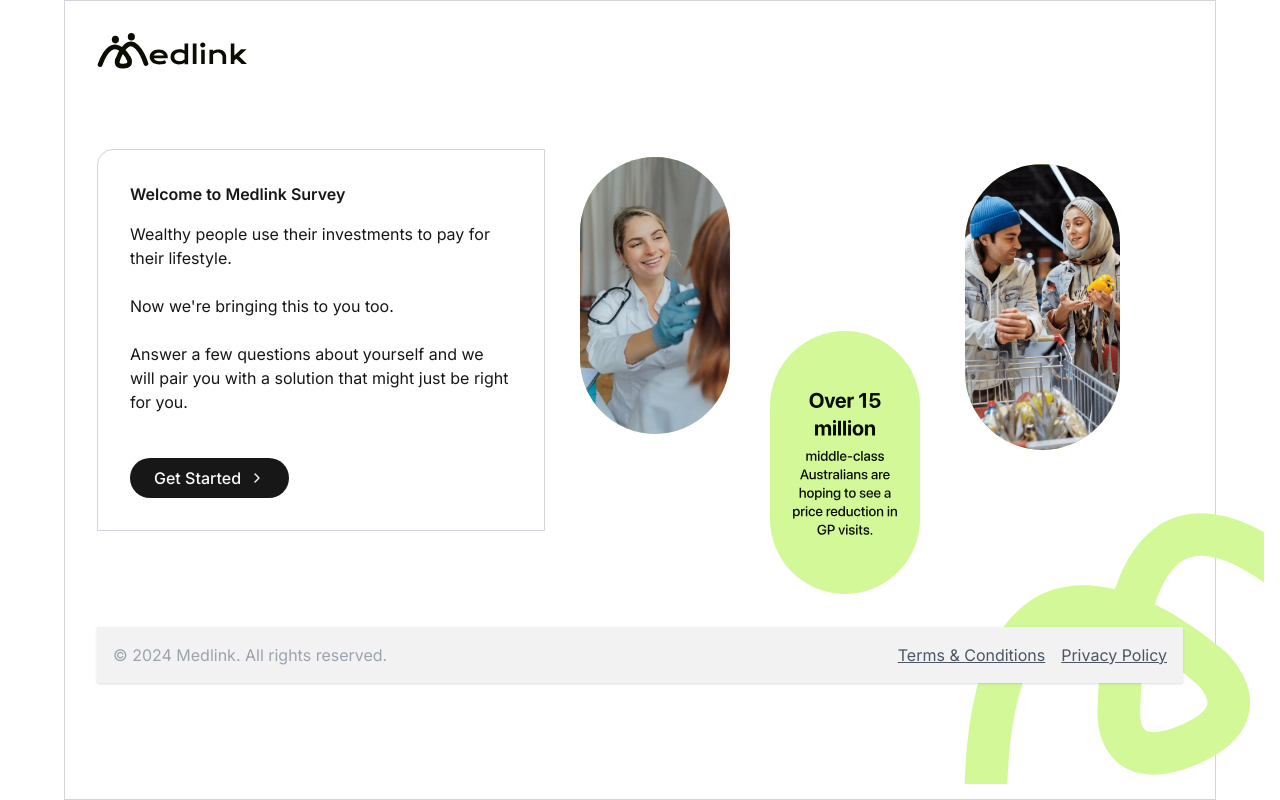
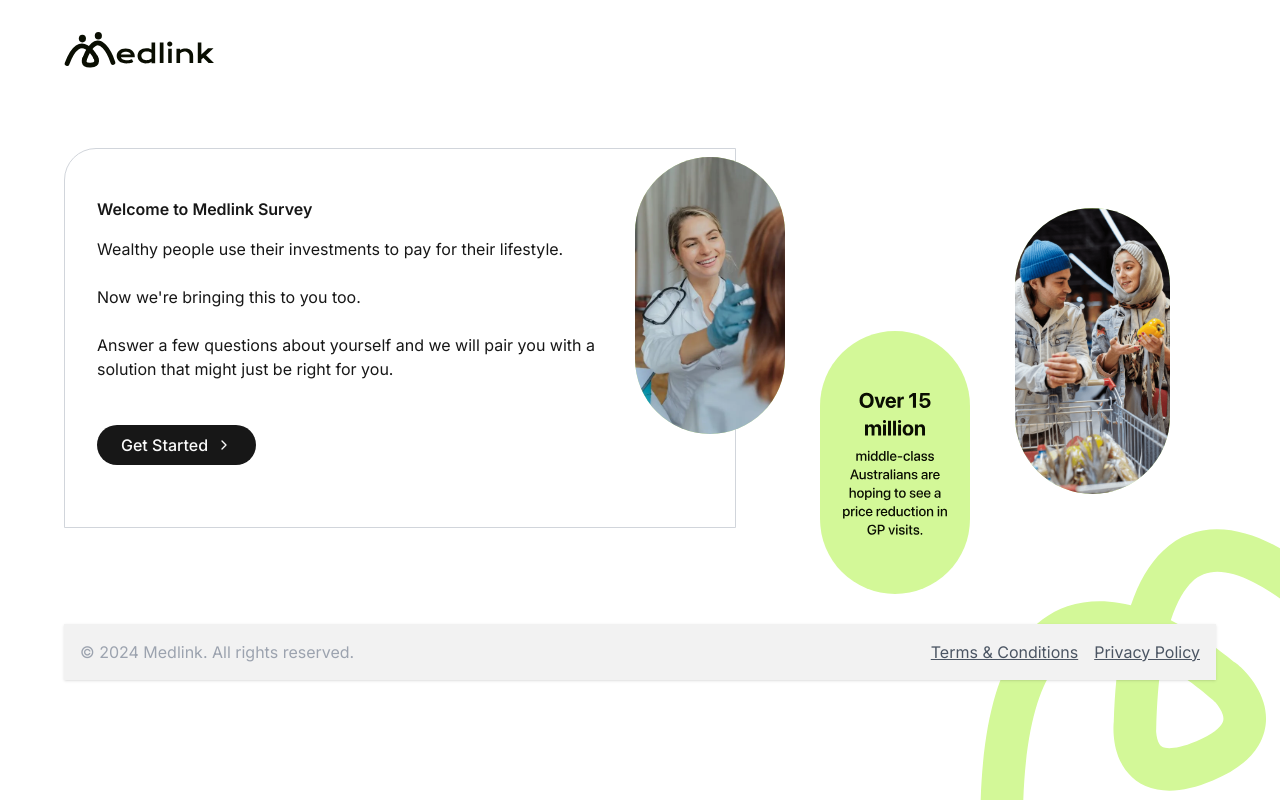
Before and after one commit to joinwell-company/medlink-survey, a Next.js app: page / in a window 1280 px wide. Built offline with nearby package versions, Linux system fonts and the light colour scheme.

Commit message:
adjusted formatting

```diff
--- a/src/components/survey/Step1Introduction.tsx
+++ b/src/components/survey/Step1Introduction.tsx
@@ -13,17 +13,18 @@ export default function Step1Introduction({ onNext }: { onNext: () => void }) {
   }, [setIsStepValid]);
 
   return (
-    <div className="flex flex-col items-start p-8 max-w-md border border-gray-300 rounded-tl-2xl">
+    <div className="p-8 pt-12 border border-gray-300 rounded-tl-[2rem] h-[380px] font-sf-pro">
+      <div className="flex flex-col align-around items-start">
         <h2 className="text-2xl font-semibold mb-4 text-left">
           Welcome to Medlink Survey
         </h2>
-      <p className="mb-6 text-foreground text-left leading-relaxed">
+        <p className="mb-6 text-foreground text-left leading-relaxed max-w-[35rem]">
           Wealthy people use their investments to pay for their lifestyle.
         </p>
-      <p className="mb-6 text-foreground text-left leading-relaxed">
+        <p className="mb-6 text-foreground text-left leading-relaxed max-w-[35rem]">
           Now we&apos;re bringing this to you too.
         </p>
-      <p className="mb-4 text-foreground text-left leading-relaxed">
+        <p className="mb-4 text-foreground text-left leading-relaxed max-w-[35rem]">
           Answer a few questions about yourself and we will pair you with a solution that might just be right for you.
         </p>
         <div className="mt-1">
@@ -36,5 +37,6 @@ export default function Step1Introduction({ onNext }: { onNext: () => void }) {
           />
         </div>
       </div>
+    </div>
   );
 }
--- a/src/components/survey/SurveyLayout.tsx
+++ b/src/components/survey/SurveyLayout.tsx
@@ -13,7 +13,7 @@ export default function SurveyLayout({ children }: SurveyLayoutProps) {
 
   return (
     <div className="min-h-screen flex items-center justify-center bg-background font-sans">
-      <div className="bg-white p-8 w-full max-w-6xl min-h-screen border border-gray-300 rounded-lg shadow-lg">
+      <div className="bg-white pb-8 pt-8 w-full max-w-6xl min-h-screen rounded-lg shadow-lg">
         {/* Header */}
         <header className="w-full bg-white">
           <div className="flex items-center justify-between">
@@ -37,14 +37,15 @@ export default function SurveyLayout({ children }: SurveyLayoutProps) {
       <main className={`flex-grow flex ${currentStep === 1 ? 'items-start justify-start' : 'items-center justify-center'}`}>
         {currentStep === 1 ? (
           <div className="flex w-full">
-            <div className="w-full max-w-2xl mt-20 mb-24">
+            <div className="w-full max-w-2xl mt-20 mb-24 w-[580px] h-[380px]">
               <div className="bg-card text-card-foreground p-spacing-lg rounded-lg shadow-md">
                 {children}
               </div>
             </div>
             <div className="flex flex-col items-center justify-center ml-8">
-              <Image src="/doctor.svg" alt="Doctor" width={150} height={150} className="mb-4 absolute" style={{ right: '550px', bottom: '350px' }} />
-              <Image src="/green.svg" alt="Green" width={150} height={150} className="mb-4 absolute" style={{ right: '360px', bottom: '190px' }} />
+              <Image src="/doctor.svg" alt="Doctor" width={150} height={150} className="mb-4 absolute" style={{ right: '495px', bottom: '350px' }} />
+              <Image src="/green.svg" alt="Green" width={150} height={150} className="mb-4 absolute" style={{ right: '310px', bottom: '190px' }} />
+              <Image src="/trolley.svg" alt="Trolley" width={155} height={155} className="mb-4 absolute" style={{ right: '110px', bottom: '290px' }}/>
             </div>
           </div>
         ) : (
@@ -55,7 +56,7 @@ export default function SurveyLayout({ children }: SurveyLayoutProps) {
           </div>
         )}
       </main>
-      <footer className="mx-auto mb-4 z-10 relative">
+      <footer className="mx-auto z-10 relative">
         <div className="bg-[#F2F2F2] rounded-lg p-4 shadow flex items-center justify-between">
           <div className="text-gray-400 text-xs">
             © 2024 Medlink. All rights reserved.
@@ -67,7 +68,7 @@ export default function SurveyLayout({ children }: SurveyLayoutProps) {
         </div>
       </footer>
       {currentStep === 1 ? (
-        <div className="absolute bottom-0 right-0 mb-4 mr-4">
+        <div className="absolute bottom-0 right-0">
           <Image src="/mbold.svg" alt="Mbold" width={300} height={300} />
         </div>
       ) : (
@@ -75,11 +76,11 @@ export default function SurveyLayout({ children }: SurveyLayoutProps) {
           <Image src="/mfaded.svg" alt="Mfaded" width={300} height={300} />
         </div>
       )}
-      {currentStep === 1 && (
+      {/* {currentStep === 1 && (
         <div className="absolute right-20 mr-20" style={{ bottom: '350px' }}>
           <Image src="/trolley.svg" alt="Trolley" width={155} height={155} />
         </div>
-      )}
+      )} */}
     </div>
     </div>
   );
```
Lines whose indentation alone changed are shown as unchanged.
